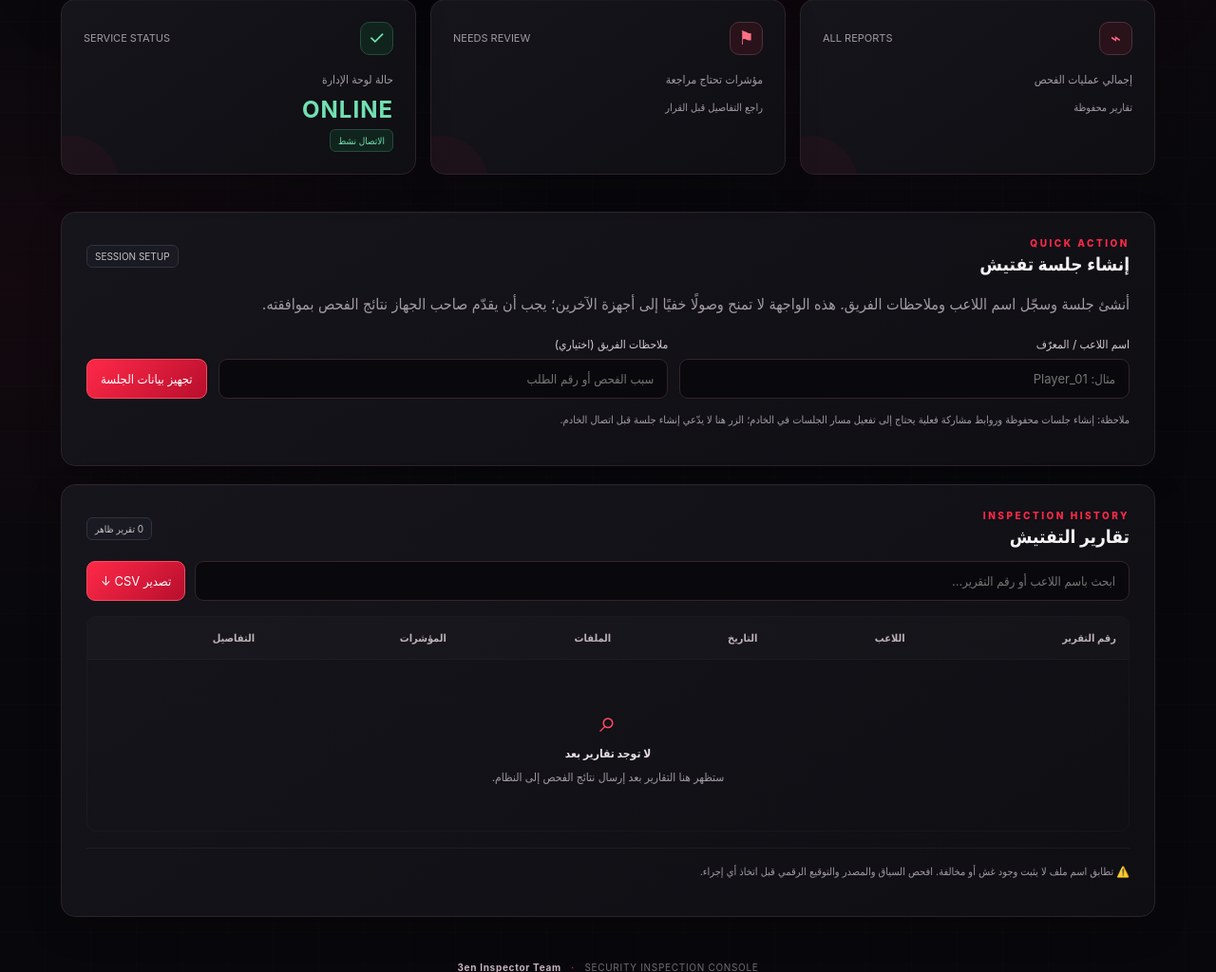
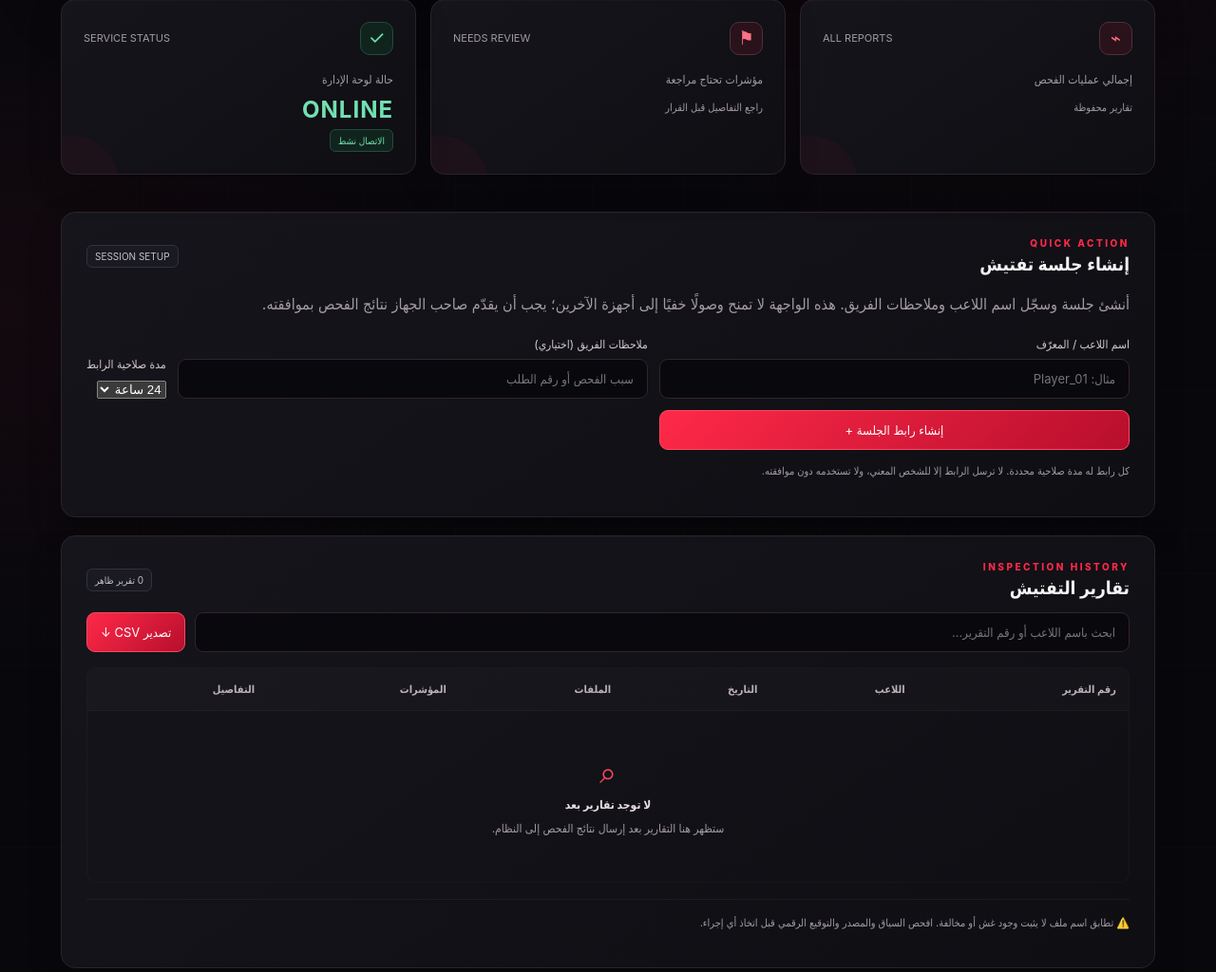
Before and after one commit to dlta30/3en, a Python web app: template templates/dashboard.html in a window 1280 px wide. Shown: the part 477-1501 px from the top of the page at 95% size. Run offline with Jinja, Linux system fonts and the light colour scheme; the template is opened without the code that fills it, so the values that code supplies are empty.

Commit message:
Connect inspection session form to the server

```diff
--- a/templates/dashboard.html
+++ b/templates/dashboard.html
@@ -31,13 +31,13 @@
     <section class="panel section-panel" id="create-session">
       <div class="section-head"><div><p class="eyebrow">QUICK ACTION</p><h2>إنشاء جلسة تفتيش</h2></div><span class="status neutral">SESSION SETUP</span></div>
       <p class="muted">أنشئ جلسة وسجّل اسم اللاعب وملاحظات الفريق. هذه الواجهة لا تمنح وصولًا خفيًا إلى أجهزة الآخرين؛ يجب أن يقدّم صاحب الجهاز نتائج الفحص بموافقته.</p>
-      <form class="session-form" id="sessionForm">
+      <form class="session-form" id="sessionForm" method="post" action="/sessions">
         <div class="field"><label for="playerName">اسم اللاعب / المعرّف</label><input id="playerName" name="player" maxlength="100" placeholder="مثال: Player_01" required></div>
         <div class="field"><label for="sessionNote">ملاحظات الفريق (اختياري)</label><input id="sessionNote" name="note" maxlength="240" placeholder="سبب الفحص أو رقم الطلب"></div>
-        <button type="button" id="sessionInfo">تجهيز بيانات الجلسة</button>
+        <div class="field"><label for="sessionHours">مدة صلاحية الرابط</label><select id="sessionHours" name="hours"><option value="1">ساعة</option><option value="6">6 ساعات</option><option value="12">12 ساعة</option><option value="24" selected>24 ساعة</option><option value="48">48 ساعة</option><option value="72">72 ساعة</option></select></div><button type="submit">إنشاء رابط الجلسة +</button>
       </form>
-      <div id="sessionPreview" class="session-preview" hidden aria-live="polite"></div>
-      <p class="muted small">ملاحظة: إنشاء جلسات محفوظة وروابط مشاركة فعلية يحتاج إلى تفعيل مسار الجلسات في الخادم؛ الزر هنا لا يدّعي إنشاء جلسة قبل اتصال الخادم.</p>
+      {% for message in get_flashed_messages() %}<p class="alert">{{ message }}</p>{% endfor %}{% if request.args.get("new_session") %}<div class="session-preview"><strong>تم إنشاء رابط الجلسة</strong><p>انسخ الرابط من شريط العنوان وأضف /inspect/ متبوعًا برمز الجلسة.</p></div>{% endif %}
+      <p class="muted small">كل رابط له مدة صلاحية محددة. لا ترسل الرابط إلا للشخص المعني، ولا تستخدمه دون موافقته.</p>
     </section>
     <section class="panel section-panel" id="reports">
       <div class="section-head"><div><p class="eyebrow">INSPECTION HISTORY</p><h2>تقارير التفتيش</h2></div><span class="status neutral">{{ scans|length }} تقرير ظاهر</span></div>
```
